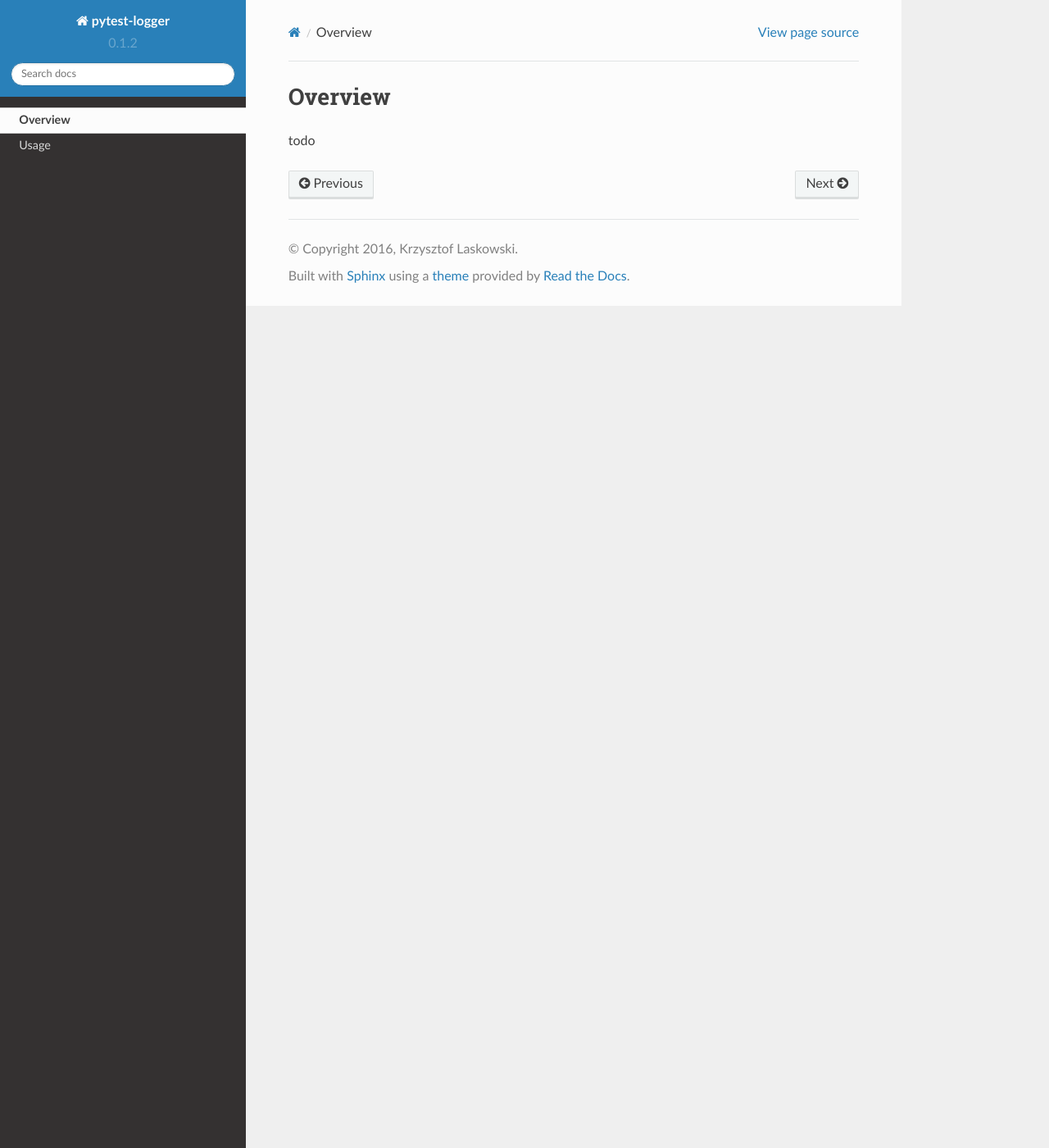
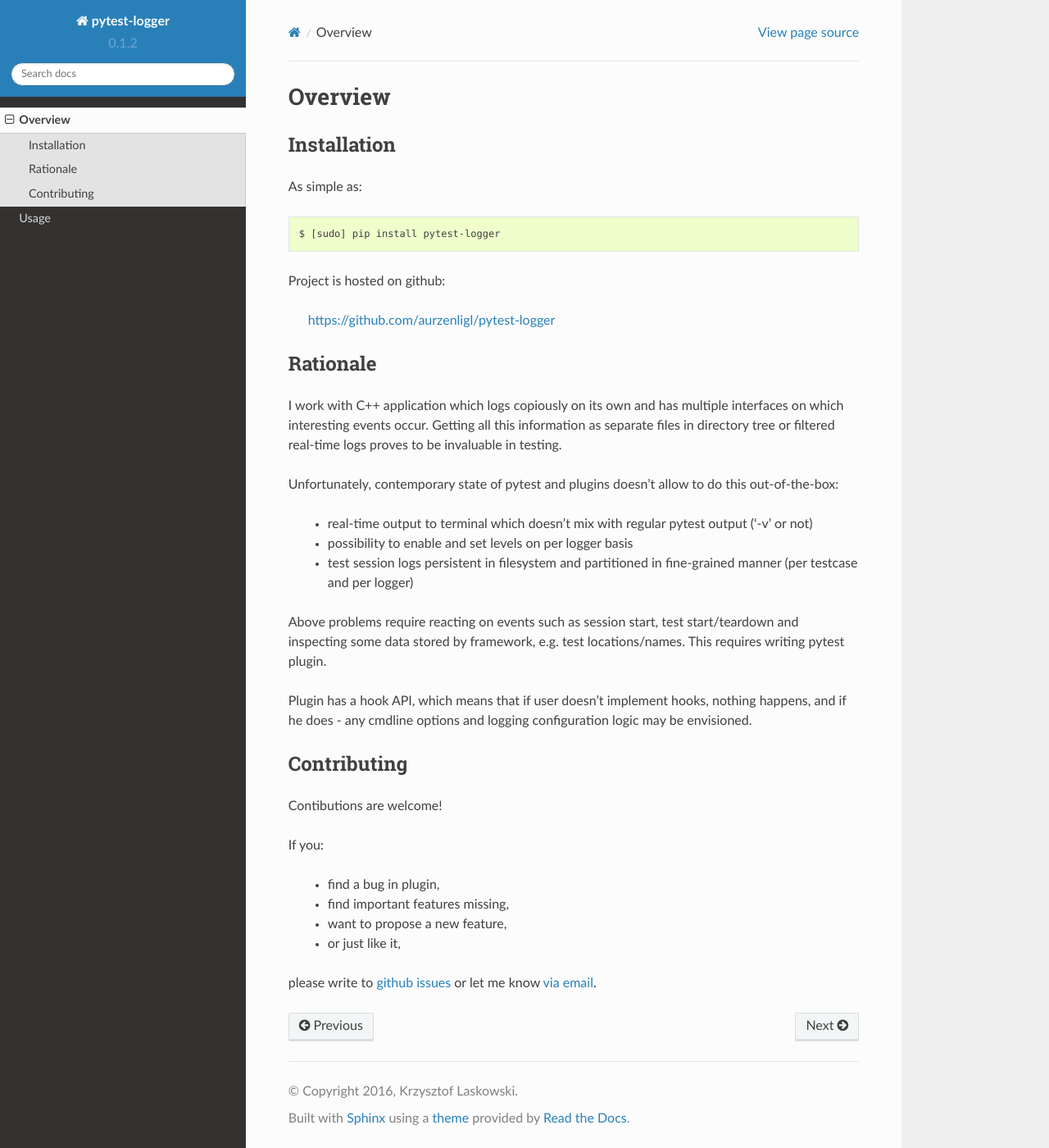
Before and after one commit to aurzenligl/pytest-logger, a Sphinx documentation site: the page built from docs/overview.rst, in a window 1280 px wide and 1400 px high. Shown: the whole window at 82% size. Built offline with Sphinx 7.4.7 and the Read the Docs theme 2.0.0, drawn with Linux system fonts in a browser that asks for light colours.

```diff
--- a/docs/overview.rst
+++ b/docs/overview.rst
@@ -1,4 +1,51 @@
 Overview
 ===================================
 
-todo
+Installation
+--------------------
+
+As simple as::
+
+	$ [sudo] pip install pytest-logger
+
+Project is hosted on github:
+
+	https://github.com/aurzenligl/pytest-logger
+
+Rationale
+--------------------
+
+I work with C++ application which logs copiously on its own and has multiple interfaces on which
+interesting events occur. Getting all this information as separate files in directory tree
+or filtered real-time logs proves to be invaluable in testing.
+
+Unfortunately, contemporary state of pytest and plugins doesn't allow to do this out-of-the-box:
+
+	- real-time output to terminal which doesn't mix with regular pytest output ('-v' or not)
+	- possibility to enable and set levels on per logger basis
+	- test session logs persistent in filesystem and partitioned in fine-grained manner
+	  (per testcase and per logger)
+
+Above problems require reacting on events such as session start, test start/teardown
+and inspecting some data stored by framework, e.g. test locations/names. This requires
+writing pytest plugin.
+
+Plugin has a hook API, which means that if user doesn't implement hooks, nothing happens,
+and if he does - any cmdline options and logging configuration logic may be envisioned.
+
+Contributing
+--------------------
+
+Contibutions are welcome!
+
+If you:
+
+    - find a bug in plugin,
+    - find important features missing,
+    - want to propose a new feature,
+    - or just like it,
+
+please write to `github issues`_ or let me know `via email`_.
+
+.. _`github issues`: https://github.com/aurzenligl/pytest-logger/issues
+.. _`via email`: https://github.com/aurzenligl
```
Also changed, not shown: README.rst (+13 -10 lines), docs/index.rst (+5 -2 lines), docs/usage.rst (+21 -0 lines), 1 other file.
